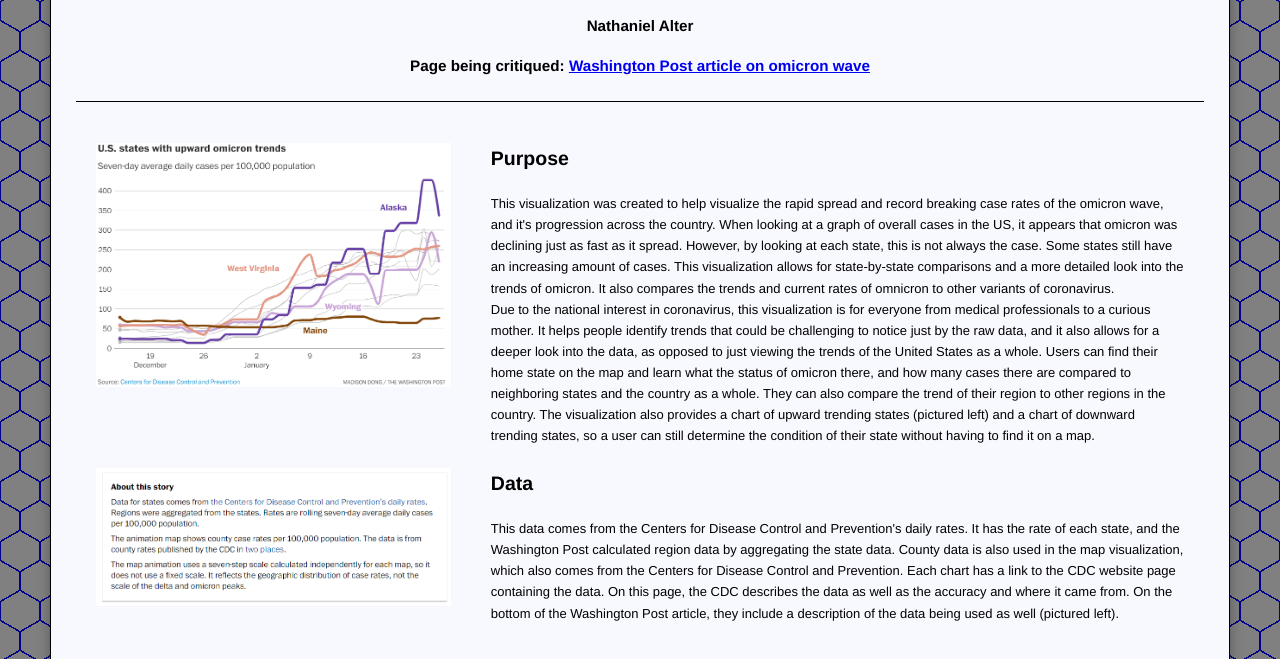
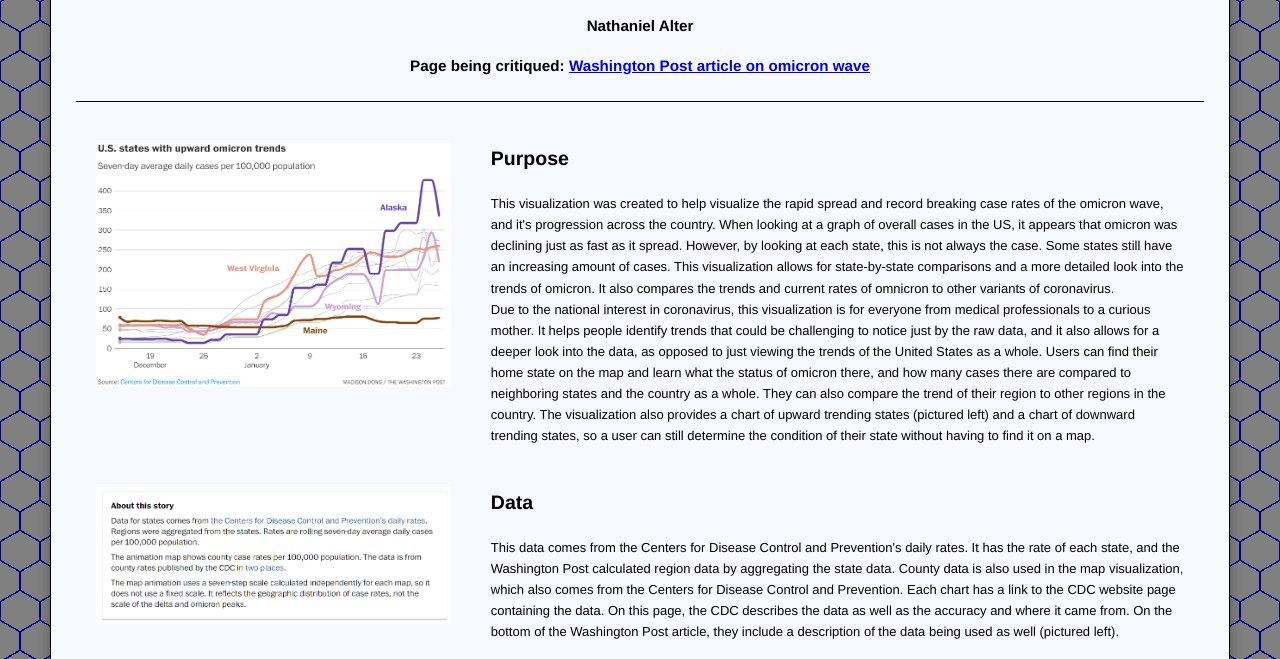
Before and after one commit to N8DaGr84444/vis-design-critique, a plain HTML site: page index.html in a window 1280 px wide. Shown: the part 139-798 px from the top of the page. Drawn offline with Linux system fonts and the light colour scheme.

Commit message:
Fixed formatting issues but good for all screen sizes

```diff
--- a/css/style.css
+++ b/css/style.css
@@ -31,8 +31,8 @@ header {
 .grid-container {
     display: grid;
     grid-template-columns: 35% 65%;
-    grid-template-rows: 50px 275px 50px 150px 50px 350px;
-
+    /* grid-template-rows: 50px 275px 50px 150px 50px 350px; */
+    grid-template-rows: 50px auto 50px auto 50px auto;
 }
 
 .grid-container > div {
```
